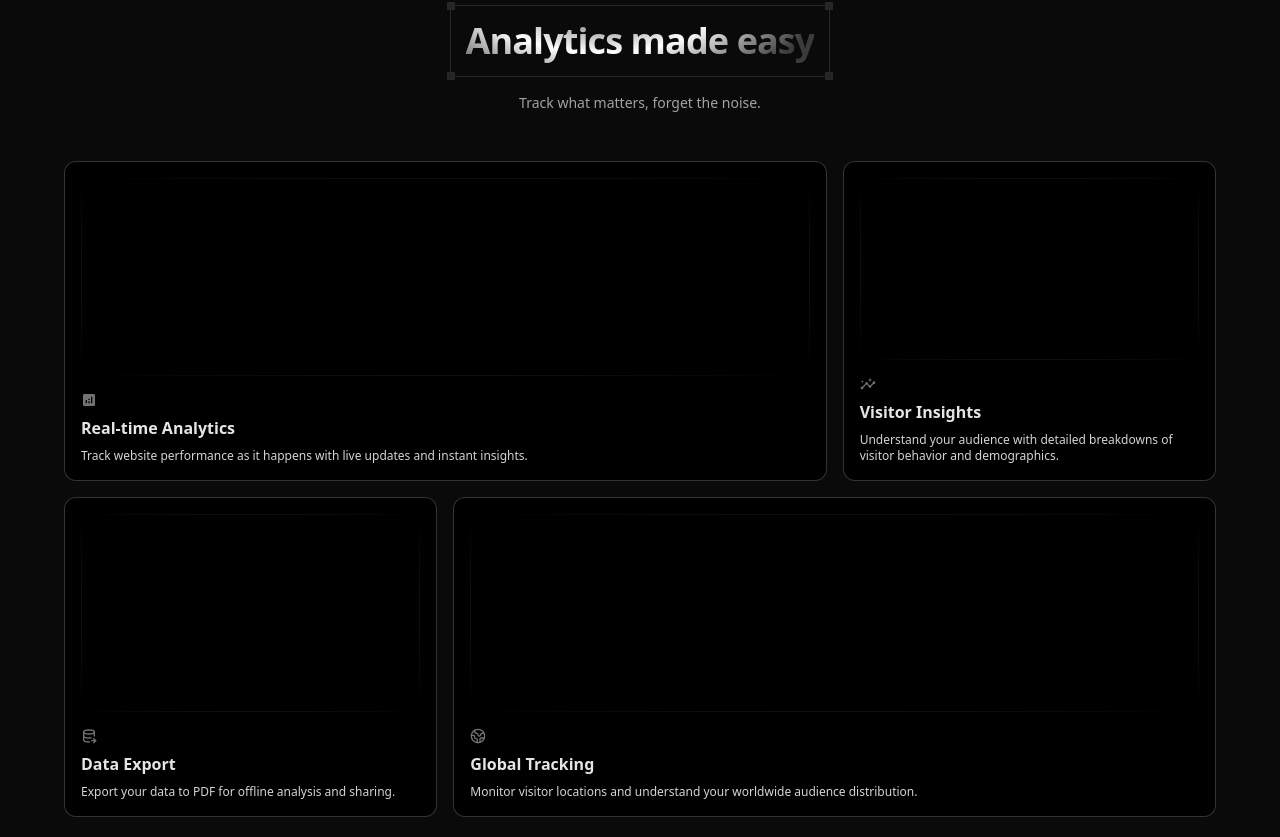
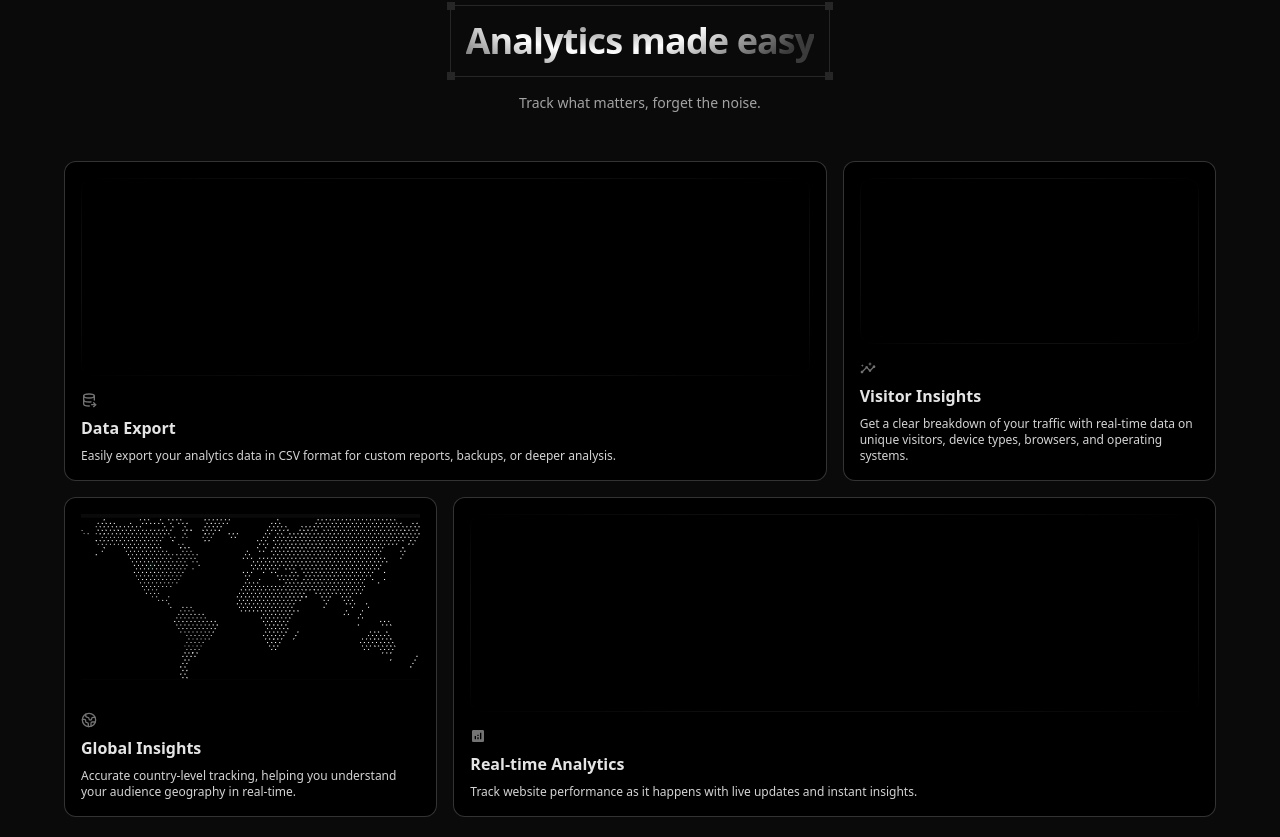
Before and after one commit to AmanShakya0018/Statsio, a Next.js app: page / in a window 1280 px wide. Shown: the part 643-1480 px from the top of the page. Built offline with nearby package versions, Linux system fonts and the light colour scheme.

Commit message:
feat: add World Map component for geographic data visualization

```diff
--- a/app/globals.css
+++ b/app/globals.css
@@ -113,3 +113,27 @@
     @apply bg-background text-foreground;
   }
 }
+
+@keyframes ping-random {
+  0% {
+    transform: scale(1);
+    opacity: 1;
+  }
+  75%,
+  100% {
+    transform: scale(2);
+    opacity: 0;
+  }
+}
+
+.ping-dot {
+  position: absolute;
+  top: 50%;
+  left: 50%;
+  width: 4px;
+  height: 4px;
+  background-color: #34d399;
+  border-radius: 9999px;
+  transform: translate(-50%, -50%);
+  animation: ping-random 1.5s cubic-bezier(0, 0, 0.2, 1) infinite;
+}
--- a/components/landingpage/features-bento-grid.tsx
+++ b/components/landingpage/features-bento-grid.tsx
@@ -5,6 +5,7 @@ import {
 } from "@tabler/icons-react";
 import { MdAnalytics, MdInsights } from "react-icons/md";
 import { Earth } from "lucide-react";
+import WorldMap from "./world-map";
 
 export default function FeaturesBentoGrid() {
   return (
@@ -23,9 +24,33 @@ export default function FeaturesBentoGrid() {
   );
 }
 const Skeleton = () => (
-  <div className="flex flex-1 w-full h-full min-h-[6rem] rounded-xl   dark:bg-dot-white/[0.2] bg-dot-black/[0.2] [mask-image:radial-gradient(ellipse_at_center,white,transparent)]  border border-transparent dark:border-white/[0.2] bg-neutral-100 dark:bg-black"></div>
+  <div className="flex flex-1 w-full h-full min-h-[6rem] rounded-xl   dark:bg-dot-white/[0.2] bg-dot-black/[0.2] [mask-image:radial-gradient(ellipse_at_center,white,transparent)]  border border-transparent dark:border-white/[0.2] bg-neutral-100 dark:bg-black">
+  </div>
 );
 const items = [
+  {
+    title: "Data Export",
+    description: "Easily export your analytics data in CSV format for custom reports, backups, or deeper analysis.",
+    header: <Skeleton />,
+    className: "md:col-span-2",
+    icon: <IconDatabaseExport className="h-4 w-4 text-neutral-500" />,
+  },
+
+  {
+    title: "Visitor Insights",
+    description: "Get a clear breakdown of your traffic with real-time data on unique visitors, device types, browsers, and operating systems.",
+    header: <Skeleton />,
+    className: "md:col-span-1",
+    icon: <MdInsights className="h-4 w-4 text-neutral-500" />,
+  },
+  {
+    title: "Global Insights",
+    description: "Accurate country-level tracking, helping you understand your audience geography in real-time.",
+    header: <WorldMap />,
+    className: "md:col-span-1",
+    icon: <Earth className="h-4 w-4 text-neutral-500" />,
+  },
+
   {
     title: "Real-time Analytics",
     description: "Track website performance as it happens with live updates and instant insights.",
@@ -33,26 +58,4 @@ const items = [
     className: "md:col-span-2",
     icon: <MdAnalytics className="h-4 w-4 text-neutral-500" />,
   },
-  {
-    title: "Visitor Insights",
-    description: "Understand your audience with detailed breakdowns of visitor behavior and demographics.",
-    header: <Skeleton />,
-    className: "md:col-span-1",
-    icon: <MdInsights className="h-4 w-4 text-neutral-500" />,
-  },
-  {
-    title: "Data Export",
-    description: "Export your data to PDF for offline analysis and sharing.",
-    header: <Skeleton />,
-    className: "md:col-span-1",
-    icon: <IconDatabaseExport className="h-4 w-4 text-neutral-500" />,
-  },
-  {
-    title: "Global Tracking",
-    description:
-      "Monitor visitor locations and understand your worldwide audience distribution.",
-    header: <Skeleton />,
-    className: "md:col-span-2",
-    icon: <Earth className="h-4 w-4 text-neutral-500" />,
-  },
 ];
--- /dev/null
+++ b/components/landingpage/world-map.tsx
@@ -0,0 +1,52 @@
+'use client';
+
+import Image from 'next/image';
+import React from 'react';
+
+const WorldMap = () => {
+  const dots = [
+    { top: '30%', left: '20%' },
+    { top: '40%', left: '25%' },
+    { top: '45%', left: '72%' },
+    { top: '20%', left: '80%' },
+    { top: '60%', left: '30%' },
+    { top: '45%', left: '50%' },
+    { top: '70%', left: '57%' },
+    { top: '80%', left: '90%' },
+  ];
+
+  const getRandomDelay = () => `${Math.random() * 2}s`;
+
+  return (
+    <div className="relative w-full max-w-4xl mx-auto">
+      <Image
+        src="/world_map.png"
+        alt="World Map"
+        width={400}
+        height={200}
+        quality={100}
+      />
+
+      {dots.map((dot, index) => (
+        <div
+          key={index}
+          className="absolute"
+          style={{
+            top: dot.top,
+            left: dot.left,
+            transform: 'translate(-50%, -50%)',
+          }}
+        >
+          <div
+            className="w-4 h-4 relative"
+            style={{ animationDelay: getRandomDelay() }}
+          >
+            <span className="ping-dot" style={{ animationDelay: getRandomDelay() }} />
+          </div>
+        </div>
+      ))}
+    </div>
+  );
+};
+
+export default WorldMap;
```
Also changed, not shown: public/world_map.png (added).
